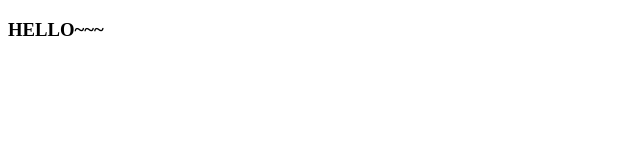
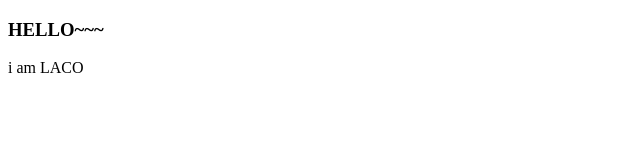
Before and after one commit to laco117/1023, a plain HTML site: page index.html in a window 1280 px wide. Shown: the full height of the page, 0-640 px from the left. Drawn offline with Linux system fonts and the light colour scheme.

Commit message:
修改index.html

```diff
--- a/index.html
+++ b/index.html
@@ -7,5 +7,6 @@
 </head>
 <body>
     <h3>HELLO~~~</h3>
+    i am LACO
 </body>
 </html>
```
